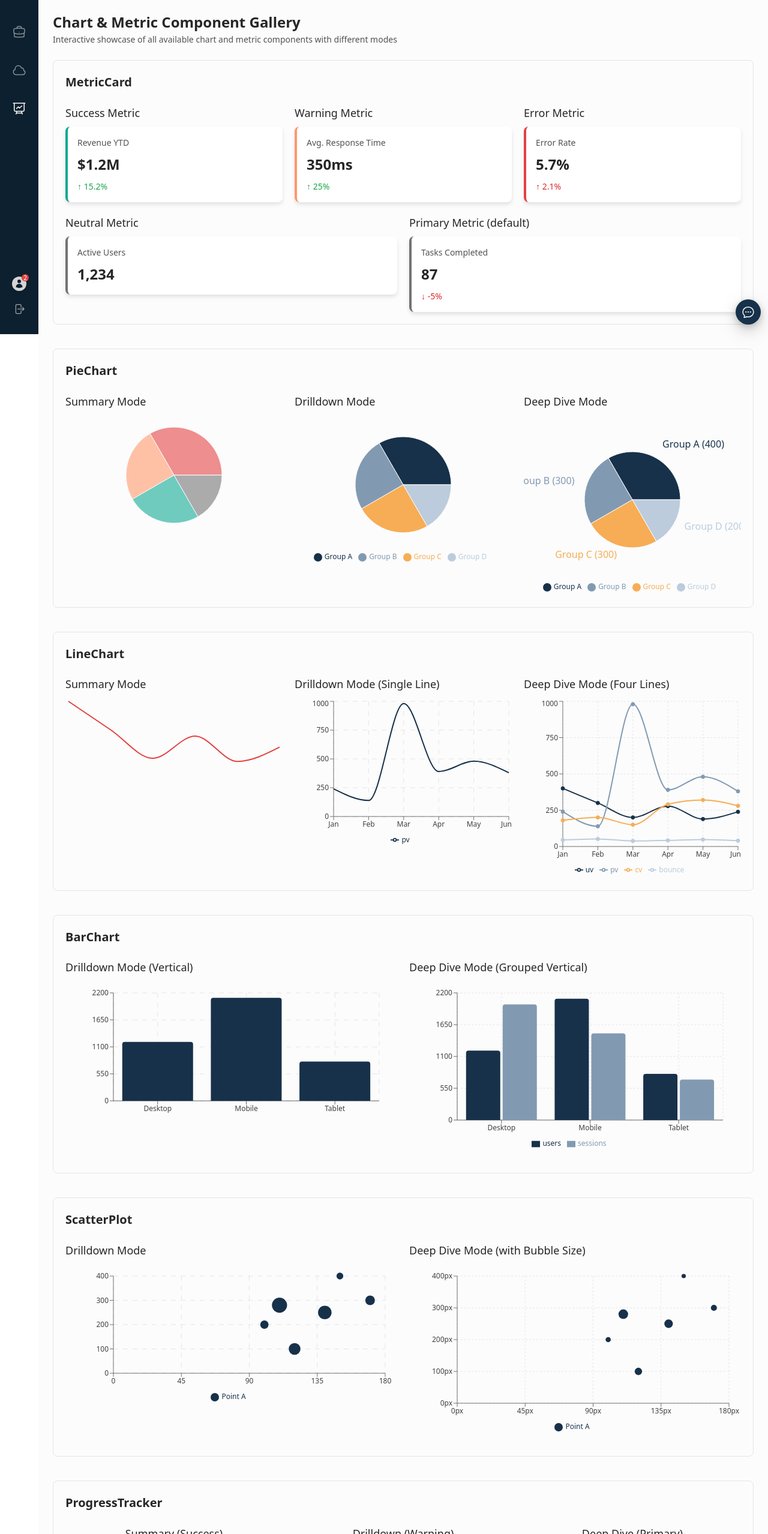
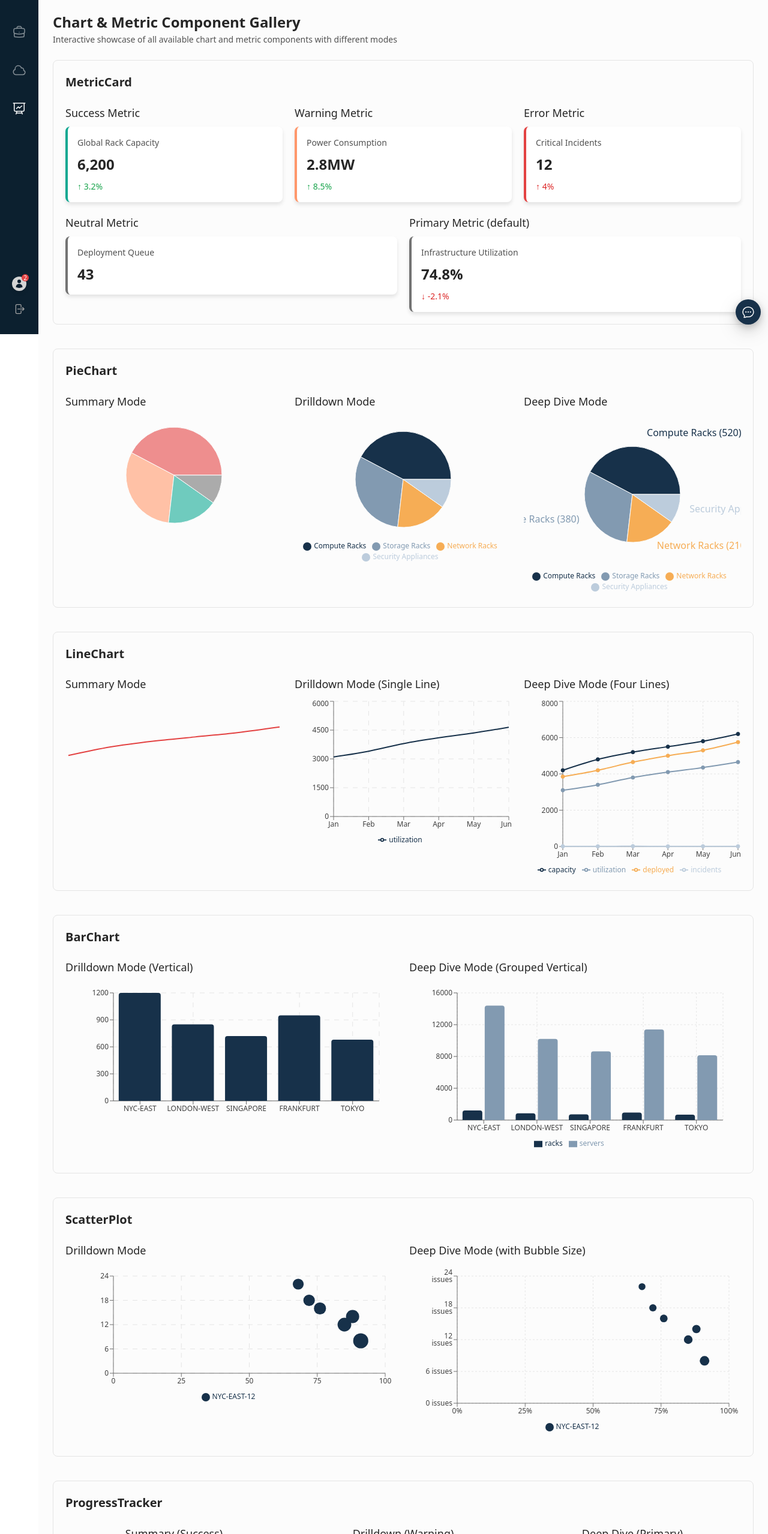
Before and after one commit to m-downing/flow_demo, a Next.js app: page /chart-gallery in a window 1280 px wide. Shown: the part 243-2800 px from the top of the page at 60% size. Built offline with nearby package versions, Linux system fonts and the light colour scheme.

Commit message:
Updated mock data for GalleryChart.tsx

```diff
--- a/src/app/chart-gallery/ChartGalleryDemo.tsx
+++ b/src/app/chart-gallery/ChartGalleryDemo.tsx
@@ -33,34 +33,36 @@ const ChartVariant: React.FC<{ title: string; children: React.ReactNode }> = ({
 };
 
 const mockPieData = [
-  { name: 'Group A', value: 400 },
-  { name: 'Group B', value: 300 },
-  { name: 'Group C', value: 300 },
-  { name: 'Group D', value: 200 },
+  { name: 'Compute Racks', value: 520 },
+  { name: 'Storage Racks', value: 380 },
+  { name: 'Network Racks', value: 210 },
+  { name: 'Security Appliances', value: 120 },
 ];
 
 const mockLineData: LineChartData[] = [
-  { name: 'Jan', uv: 400, pv: 240, cv: 180, bounce: 45 },
-  { name: 'Feb', uv: 300, pv: 139, cv: 200, bounce: 52 },
-  { name: 'Mar', uv: 200, pv: 980, cv: 150, bounce: 38 },
-  { name: 'Apr', uv: 278, pv: 390, cv: 290, bounce: 42 },
-  { name: 'May', uv: 189, pv: 480, cv: 320, bounce: 48 },
-  { name: 'Jun', uv: 239, pv: 380, cv: 280, bounce: 40 },
+  { name: 'Jan', capacity: 4200, utilization: 3100, deployed: 3850, incidents: 12 },
+  { name: 'Feb', capacity: 4800, utilization: 3400, deployed: 4200, incidents: 8 },
+  { name: 'Mar', capacity: 5200, utilization: 3800, deployed: 4650, incidents: 15 },
+  { name: 'Apr', capacity: 5500, utilization: 4100, deployed: 5000, incidents: 6 },
+  { name: 'May', capacity: 5800, utilization: 4350, deployed: 5300, incidents: 11 },
+  { name: 'Jun', capacity: 6200, utilization: 4650, deployed: 5750, incidents: 9 },
 ];
 
 const mockBarData: BarChartData[] = [
-  { name: 'Desktop', users: 1200, sessions: 2000 },
-  { name: 'Mobile', users: 2100, sessions: 1500 },
-  { name: 'Tablet', users: 800, sessions: 700 },
+  { name: 'NYC-EAST', racks: 1200, servers: 14400 },
+  { name: 'LONDON-WEST', racks: 850, servers: 10200 },
+  { name: 'SINGAPORE', racks: 720, servers: 8640 },
+  { name: 'FRANKFURT', racks: 950, servers: 11400 },
+  { name: 'TOKYO', racks: 680, servers: 8160 },
 ];
 
 const mockScatterData: ScatterDataObject[] = [
-  { x: 100, y: 200, z: 20, name: 'Point A' },
-  { x: 120, y: 100, z: 50, name: 'Point B' },
-  { x: 170, y: 300, z: 30, name: 'Point C' },
-  { x: 140, y: 250, z: 70, name: 'Point D' },
-  { x: 150, y: 400, z: 10, name: 'Point E' },
-  { x: 110, y: 280, z: 90, name: 'Point F' },
+  { x: 85, y: 12, z: 120, name: 'NYC-EAST-12' },
+  { x: 72, y: 18, z: 80, name: 'LONDON-WEST-07' },
+  { x: 91, y: 8, z: 150, name: 'SINGAPORE-03' },
+  { x: 68, y: 22, z: 70, name: 'FRANKFURT-01' },
+  { x: 88, y: 14, z: 110, name: 'TOKYO-SOUTH-05' },
+  { x: 76, y: 16, z: 90, name: 'NYC-WEST-08' },
 ];
 
 export const ChartGallery: React.FC = () => {
@@ -79,19 +81,19 @@ export const ChartGallery: React.FC = () => {
 
       <Section title="MetricCard">
         <ChartVariant title="Success Metric">
-          <MetricCard label="Revenue YTD" value="$1.2M" delta={15.2} trend="up" status="success" onClick={() => alert('Success card clicked')} />
+          <MetricCard label="Global Rack Capacity" value="6,200" delta={3.2} trend="up" status="success" onClick={() => alert('Success card clicked')} />
         </ChartVariant>
         <ChartVariant title="Warning Metric">
-          <MetricCard label="Avg. Response Time" value="350ms" delta={25} trend="up" status="warning" />
+          <MetricCard label="Power Consumption" value="2.8MW" delta={8.5} trend="up" status="warning" />
         </ChartVariant>
         <ChartVariant title="Error Metric">
-          <MetricCard label="Error Rate" value="5.7%" delta={2.1} trend="up" status="error" />
+          <MetricCard label="Critical Incidents" value="12" delta={4} trend="up" status="error" />
         </ChartVariant>
         <ChartVariant title="Neutral Metric">
-          <MetricCard label="Active Users" value="1,234" />
+          <MetricCard label="Deployment Queue" value="43" />
         </ChartVariant>
          <ChartVariant title="Primary Metric (default)">
-          <MetricCard label="Tasks Completed" value="87" delta={-5} trend="down" />
+          <MetricCard label="Infrastructure Utilization" value="74.8%" delta={-2.1} trend="down" />
         </ChartVariant>
       </Section>
 
@@ -103,31 +105,32 @@ export const ChartGallery: React.FC = () => {
           <PieChart data={mockPieData} mode="drilldown" height={250} showLegend={true} />
         </ChartVariant>
         <ChartVariant title="Deep Dive Mode">
-          <PieChart data={mockPieData} mode="deepDive" height={300} labelFormatter={(e: { name: string; value: number }) => `${e.name} (${e.value})`} tooltipFormatter={(val: number, name: string) => [val, name.toUpperCase()]} onElementClick={(d, i) => console.log('Pie slice clicked:', d, i)} />
+          <PieChart data={mockPieData} mode="deepDive" height={300} labelFormatter={(e: { name: string; value: number }) => `${e.name} (${e.value})`} tooltipFormatter={(val: number, name: string) => [`${val} racks`, name]} onElementClick={(d, i) => console.log('Equipment type clicked:', d, i)} />
         </ChartVariant>
       </Section>
 
       <Section title="LineChart">
         <ChartVariant title="Summary Mode">
-          <LineChart data={mockLineData} dataKey="uv" mode="summary" height={200} />
+          <LineChart data={mockLineData} dataKey="capacity" mode="summary" height={200} />
         </ChartVariant>
         <ChartVariant title="Drilldown Mode (Single Line)">
-          <LineChart data={mockLineData} dataKey="pv" mode="drilldown" height={250} />
+          <LineChart data={mockLineData} dataKey="utilization" mode="drilldown" height={250} />
         </ChartVariant>
         <ChartVariant title="Deep Dive Mode (Four Lines)">
-          <LineChart data={mockLineData} dataKey={['uv', 'pv', 'cv', 'bounce']} mode="deepDive" height={300} tooltipFormatter={(val, name) => {
-            const labels = { uv: 'Unique Visitors', pv: 'Page Views', cv: 'Conversions', bounce: 'Bounce Rate' };
-            return [`Value: ${val}`, labels[name as keyof typeof labels] || name];
+          <LineChart data={mockLineData} dataKey={['capacity', 'utilization', 'deployed', 'incidents']} mode="deepDive" height={300} tooltipFormatter={(val, name) => {
+            const labels = { capacity: 'Total Capacity', utilization: 'Current Utilization', deployed: 'Deployed Racks', incidents: 'Monthly Incidents' };
+            const units = { capacity: ' racks', utilization: ' racks', deployed: ' racks', incidents: ' issues' };
+            return [`${val}${units[name as keyof typeof units] || ''}`, labels[name as keyof typeof labels] || name];
           }} />
         </ChartVariant>
       </Section>
 
       <Section title="BarChart">
         <ChartVariant title="Drilldown Mode (Vertical)">
-          <BarChart data={mockBarData} dataKey="users" mode="drilldown" height={250} />
+          <BarChart data={mockBarData} dataKey="racks" mode="drilldown" height={250} />
         </ChartVariant>
         <ChartVariant title="Deep Dive Mode (Grouped Vertical)">
-          <BarChart data={mockBarData} dataKey={['users', 'sessions']} mode="deepDive" height={300} />
+          <BarChart data={mockBarData} dataKey={['racks', 'servers']} mode="deepDive" height={300} />
         </ChartVariant>
       </Section>
 
@@ -136,7 +139,7 @@ export const ChartGallery: React.FC = () => {
           <ScatterPlot data={mockScatterData} mode="drilldown" height={250} />
         </ChartVariant>
         <ChartVariant title="Deep Dive Mode (with Bubble Size)">
-          <ScatterPlot data={mockScatterData} mode="deepDive" zAxisKey="z" zAxisProps={{name: 'Size', range: [20, 200]}} height={300} xAxisProps={{name: 'X Value', unit:'px'}} yAxisProps={{name: 'Y Value', unit:'px'}}/>
+          <ScatterPlot data={mockScatterData} mode="deepDive" zAxisKey="z" zAxisProps={{name: 'Rack Count', range: [20, 200]}} height={300} xAxisProps={{name: 'Utilization %', unit:'%'}} yAxisProps={{name: 'Incidents', unit:' issues'}}/>
         </ChartVariant>
       </Section>
 
@@ -146,7 +149,7 @@ export const ChartGallery: React.FC = () => {
             Summary (Success)
           </h3>
           <div className="mt-4">
-            <ProgressTracker value={75} status="success" mode="summary" label="Quick View" />
+            <ProgressTracker value={85} status="success" mode="summary" label="Capacity Health" />
           </div>
         </div>
         <div className="flex-1 min-w-[300px] text-center">
@@ -154,7 +157,7 @@ export const ChartGallery: React.FC = () => {
             Drilldown (Warning)
           </h3>
           <div className="mt-4">
-            <ProgressTracker value={40} status="warning" mode="drilldown" label="Sprint Progress" valueFormatter={(v,m) => `${v}/${m} tasks`} />
+            <ProgressTracker value={68} status="warning" mode="drilldown" label="Deployment Progress" valueFormatter={(v,m) => `${v}/${m} racks`} />
           </div>
         </div>
         <div className="flex-1 min-w-[300px] text-center">
@@ -162,7 +165,7 @@ export const ChartGallery: React.FC = () => {
             Deep Dive (Primary)
           </h3>
           <div className="mt-4">
-            <ProgressTracker value={90} status="primary" mode="deepDive" label="Capacity Used" size={120} strokeWidth={12} />
+            <ProgressTracker value={92} status="primary" mode="deepDive" label="Power Efficiency" size={120} strokeWidth={12} />
           </div>
         </div>
         <div className="flex-1 min-w-[300px] text-center">
@@ -170,7 +173,7 @@ export const ChartGallery: React.FC = () => {
             Error State
           </h3>
           <div className="mt-4">
-            <ProgressTracker value={25} status="error" mode="deepDive" label="Errors Found" size={100} />
+            <ProgressTracker value={15} status="error" mode="deepDive" label="System Failures" size={100} />
           </div>
         </div>
       </Section>
@@ -180,7 +183,7 @@ export const ChartGallery: React.FC = () => {
             <LineChart data={[]} dataKey="value" loading={true} />
          </ChartVariant>
          <ChartVariant title="PieChart Empty">
-            <PieChart data={[]} emptyState={<em>No pie data here!</em>} />
+            <PieChart data={[]} emptyState={<em>No infrastructure data available</em>} />
          </ChartVariant>
          <ChartVariant title="BarChart Loading">
             <BarChart data={[]} dataKey="value" loading={true} height={200} />
```
